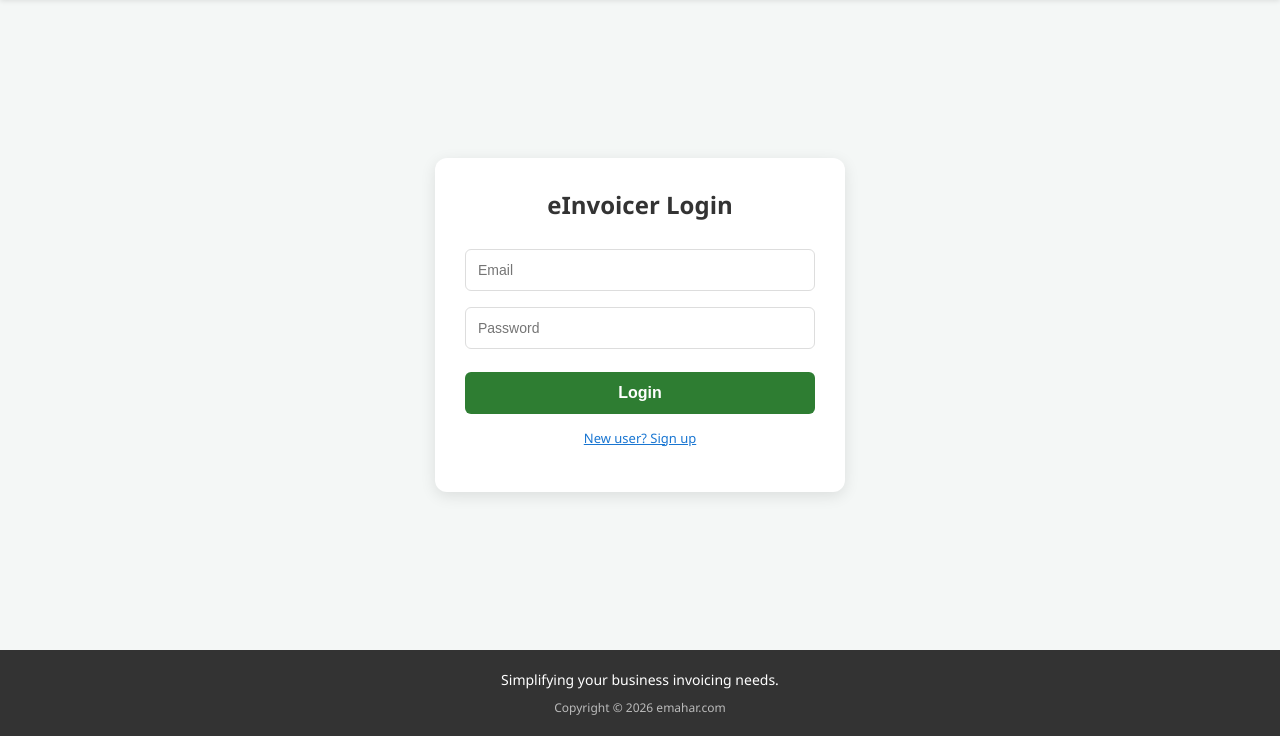
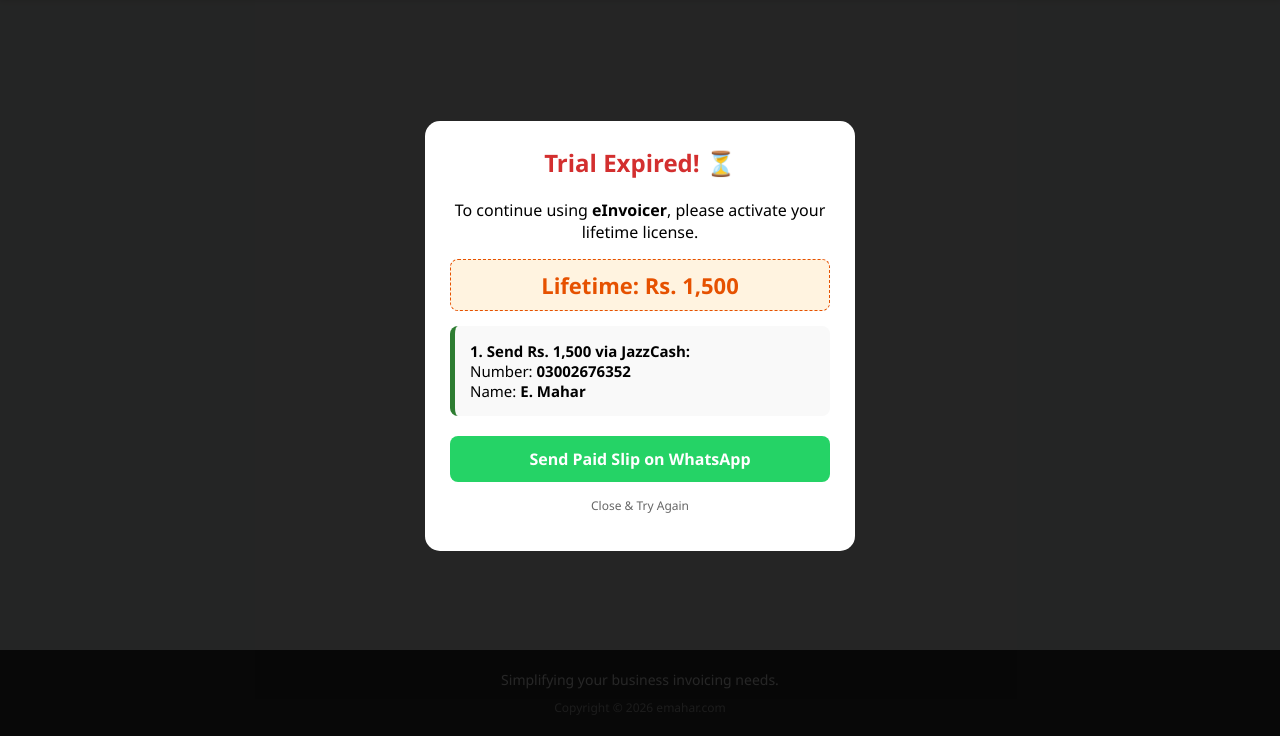
Before and after one commit to Aijaz-Mahar/invoicer, a plain HTML site: page index.html in a window 1280 px wide. Shown: the part 64-800 px from the top of the page. Drawn offline with Linux system fonts and the light colour scheme.

Commit message:
Add payment modal styles and functionality

```diff
--- a/index.html
+++ b/index.html
@@ -99,6 +99,21 @@
             .card { padding: 20px; }
             header h1 { font-size: 20px; }
         }
+
+        /* --- ADDED PAYMENT MODAL STYLES --- */
+        .modal-overlay {
+            position: fixed; top: 0; left: 0; width: 100%; height: 100%;
+            background: rgba(0,0,0,0.85); display: flex; justify-content: center; align-items: center; z-index: 1000;
+        }
+        .modal-card {
+            background: white; width: 90%; max-width: 380px; padding: 25px; border-radius: 15px; text-align: center;
+        }
+        .price-badge { background: #fff3e0; color: #e65100; padding: 10px; border-radius: 8px; font-weight: bold; font-size: 22px; margin: 15px 0; border: 1px dashed #e65100; }
+        .payment-info { background: #f9f9f9; padding: 15px; border-radius: 8px; text-align: left; font-size: 15px; border-left: 5px solid #2e7d32; }
+        .whatsapp-btn {
+            display: block; background: #25D366; color: white; padding: 12px; border-radius: 8px;
+            text-decoration: none; font-weight: bold; margin-top: 20px;
+        }
     </style>
 </head>
 <body>
@@ -132,6 +147,21 @@
         </div>
 
         <p id="msg"></p>
+    </div>
+</div>
+
+<div id="activationModal" class="modal-overlay hidden">
+    <div class="modal-card">
+        <h2 style="color: #d32f2f; margin-top: 0;">Trial Expired! ⏳</h2>
+        <p>To continue using <b>eInvoicer</b>, please activate your lifetime license.</p>
+        <div class="price-badge">Lifetime: Rs. 1,500</div>
+        <div class="payment-info">
+            <b>1. Send Rs. 1,500 via JazzCash:</b><br>
+            Number: <b>03002676352</b><br>
+            Name: <b>E. Mahar</b>
+        </div>
+        <a id="waLink" href="#" target="_blank" class="whatsapp-btn">Send Paid Slip on WhatsApp</a>
+        <p onclick="document.getElementById('activationModal').classList.add('hidden')" style="cursor:pointer; color:#666; font-size:12px; margin-top:15px;">Close & Try Again</p>
     </div>
 </div>
 
@@ -245,9 +275,12 @@
                 window.location.href = "dashboard.html";
             }, 1000);
         } else if (result.status === "Expired") {
-    msg.style.color = "orange";
-    msg.innerText = "⏳ " + result.message;
-}
+            // --- SHOW MODAL INSTEAD OF JUST TEXT ---
+            const waMsg = encodeURIComponent(`Hi, my eInvoicer (${email}) trial expired. I've sent Rs. 1500 to 03002676352 via JazzCash. Here is my paid slip.`);
+            document.getElementById('waLink').href = `https://wa.me/923002676352?text=${waMsg}`;
+            document.getElementById('activationModal').classList.remove('hidden');
+            msg.innerText = "";
+        }
 
         else {
             msg.style.color = "red";
```
